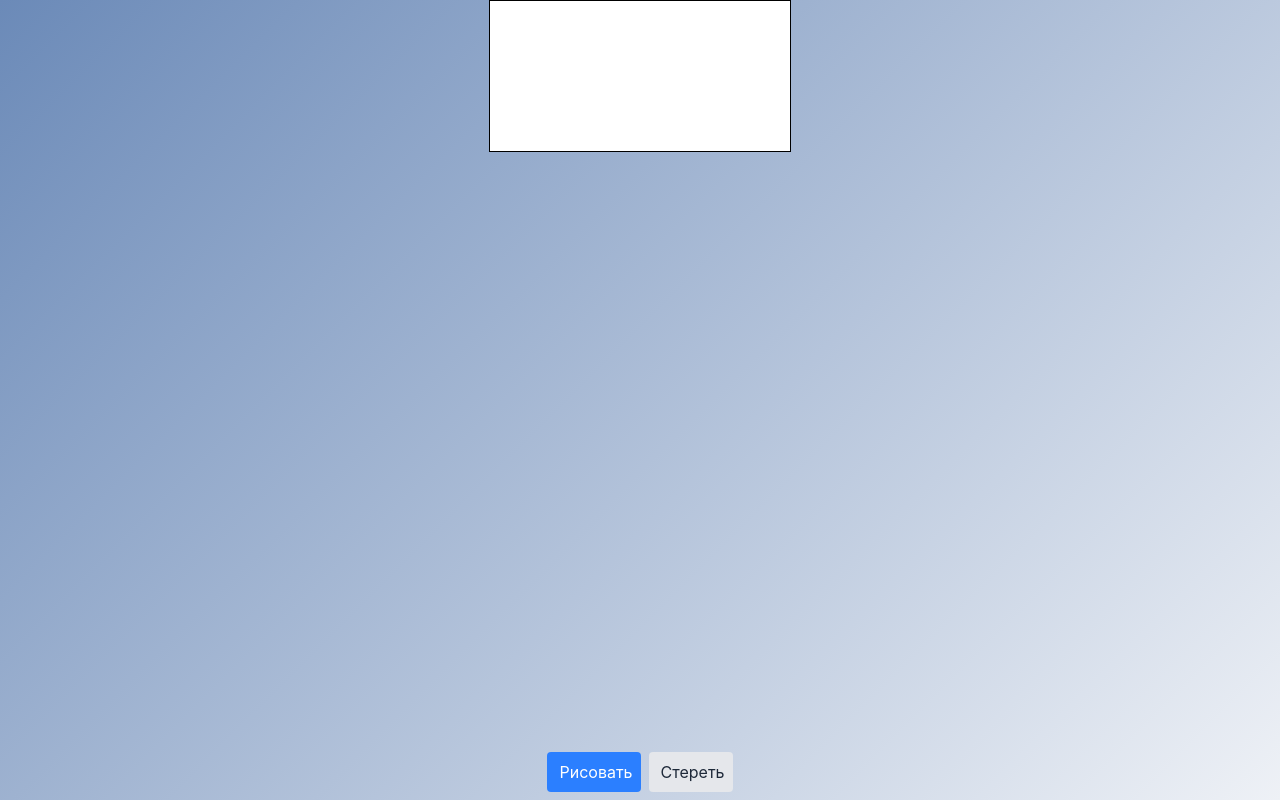
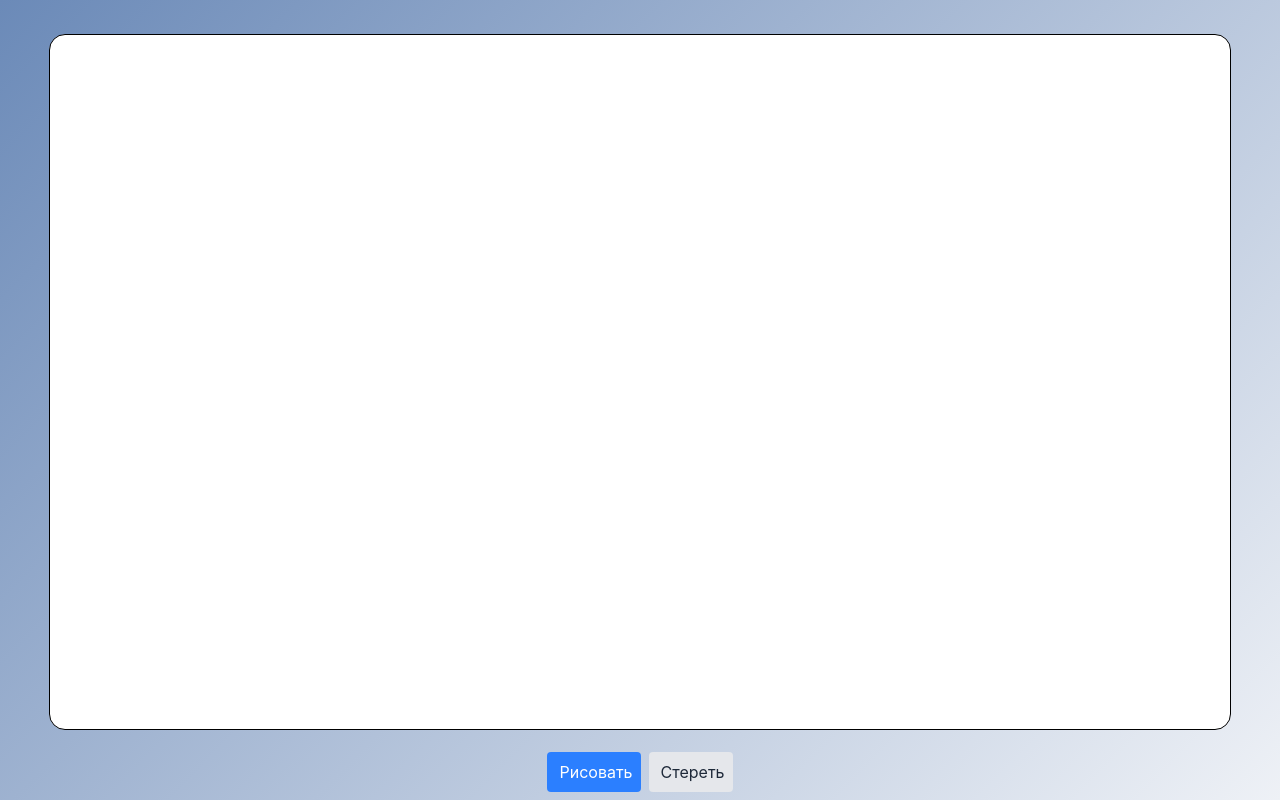
Before and after one commit to Fobiak/canvas, a Vue app: page / in a window 1280 px wide. Built offline with nearby package versions, Linux system fonts and the light colour scheme.

Commit message:
feat(canvas): добавлено корректное позиционирование и изменяемые размеры холста

```diff
--- a/src/features/Canvas/ui/Canvas.vue
+++ b/src/features/Canvas/ui/Canvas.vue
@@ -1,5 +1,5 @@
 <script setup lang="ts">
-import { onMounted } from 'vue'
+import { onMounted, onUnmounted, ref } from 'vue'
 import { useCanvas } from '../model/useCanvas'
 
 const {
@@ -9,17 +9,30 @@ const {
     move,
     stop,
 } = useCanvas()
+const wrapperRef = ref<HTMLElement | null>(null)
+
+function resizeCanvas() {
+    if (!canvasRef.value || !wrapperRef.value)
+        return
+    canvasRef.value.width = wrapperRef.value.clientWidth - 100
+    canvasRef.value.height = wrapperRef.value.clientHeight - 50
+    initCanvas()
+}
 
 onMounted(() => {
-    initCanvas()
+    resizeCanvas()
+    window.addEventListener('resize', resizeCanvas)
     window.addEventListener('mouseup', stop)
 })
 
 onUnmounted(() => {
+    window.removeEventListener('resize', resizeCanvas)
     window.removeEventListener('mouseup', stop)
 })
 </script>
 
 <template>
-    <canvas ref="canvasRef" class="border border-black bg-white" @mousedown="start" @mousemove="move" />
+    <div ref="wrapperRef" class="size-full flex items-center justify-center">
+        <canvas ref="canvasRef" class="border border-black bg-white rounded-2xl" @mousedown="start" @mousemove="move" />
+    </div>
 </template>
--- a/src/pages/CanvasPage.vue
+++ b/src/pages/CanvasPage.vue
@@ -3,12 +3,10 @@ import { Canvas, CanvasControls } from '../features/Canvas';
 </script>
 
 <template>
-  <div class="flex flex-col gap-2 h-screen overflow-hidden items-center justify-center">
-    <div class="flex-1">
-      <Canvas />
+    <div class="flex flex-col h-screen overflow-hidden items-center justify-center">
+        <Canvas class="flex-1 pt-5" />
+        <div class="shrink-0 p-2">
+            <CanvasControls />
+        </div>
     </div>
-    <div class="shrink-0 p-2">
-      <CanvasControls />
-    </div>
-  </div>
 </template>
```
